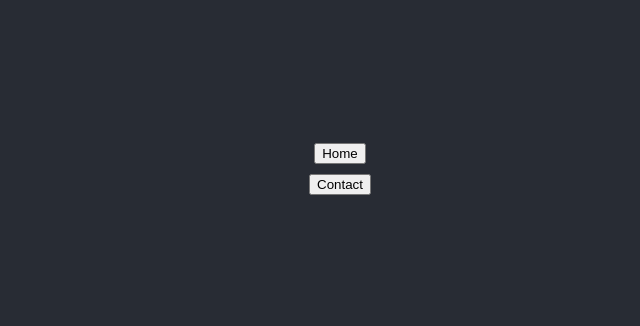
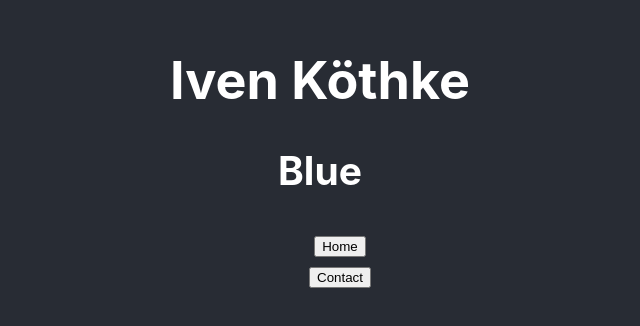
Before and after one commit to ivenk/mysite, a React (Create React App) app: page / in a window 1280 px wide. Shown: the part 236-562 px from the top of the page, without its empty margins (320-960 px from the left). Built offline with nearby package versions, Linux system fonts and the light colour scheme.

Commit message:
Added name section to app.js

```diff
--- a/src/App.js
+++ b/src/App.js
@@ -5,7 +5,14 @@ import NavBar from "./NavigationBarComponent/NavBar";
 function App() {
   return (
     <div className="App">
-      <NavBar/>
+        <div className="side-bar">
+            <div className="name-header">
+                <h1 className="name-header-main">Iven Köthke</h1>
+                <h2 className="name-header-second">Blue</h2>
+            </div>
+            <div className="vl"/>
+            <NavBar/>
+        </div>
     </div>
   );
 }
```
